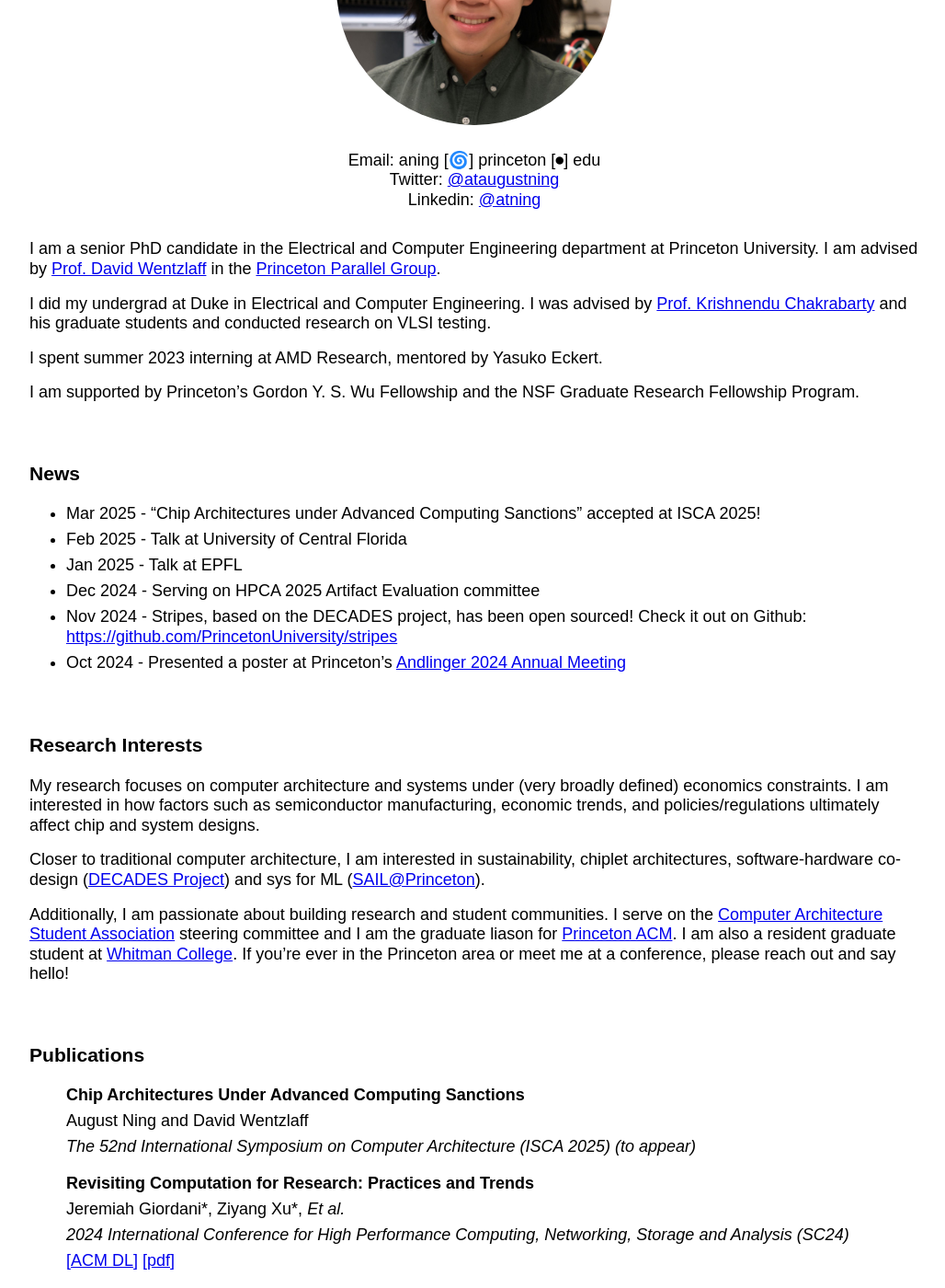
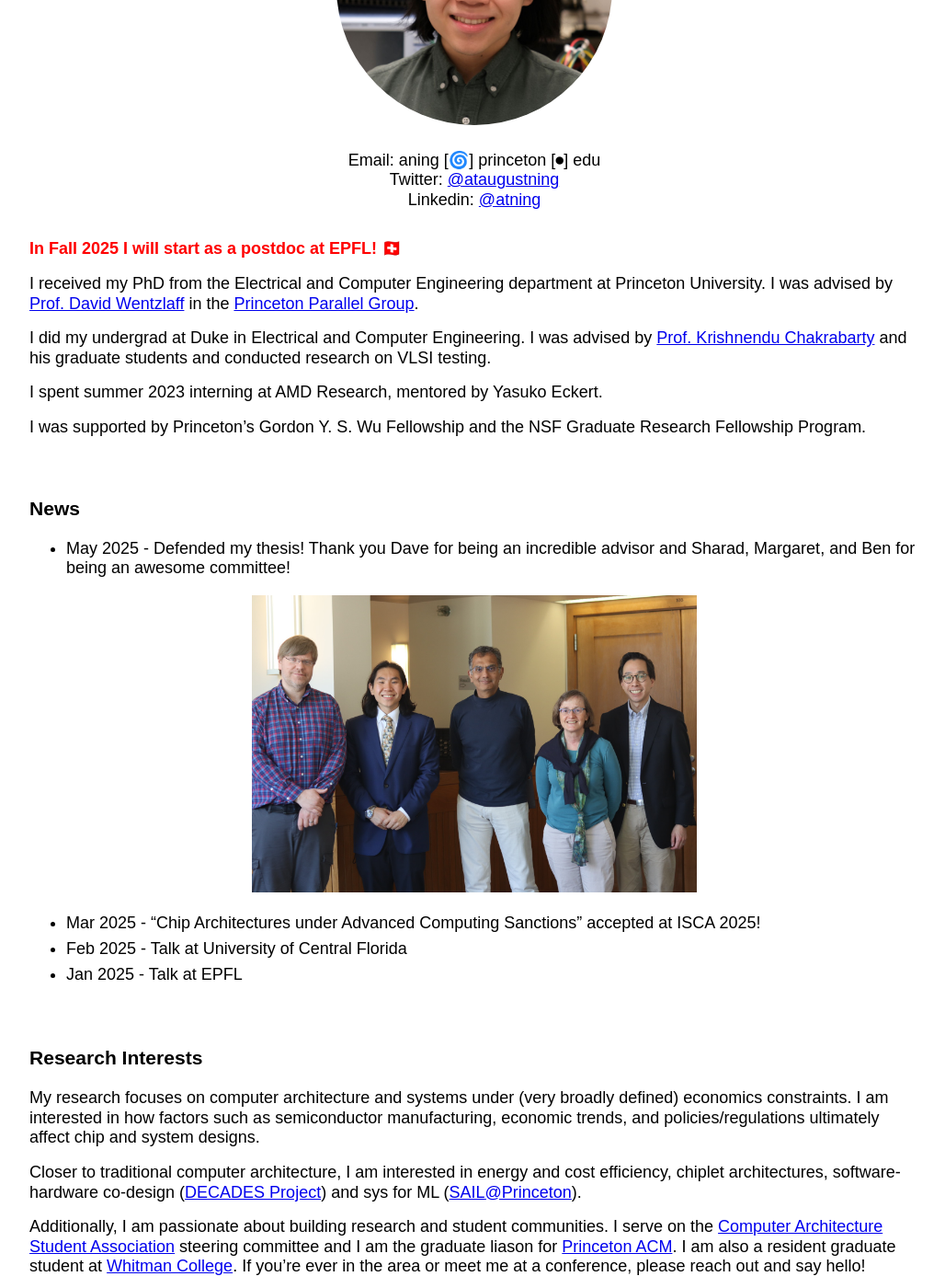
Before and after one commit to AugustNing/augustning.github.io, a Jekyll site: the page built from index.md, in a window 1280 px wide and 1400 px high, scrolled down 287 px. Shown: the whole window at 92% size, without its empty margins (124-1152 px from the left). Built offline with Jekyll 4.4.1, drawn with Linux system fonts in a browser that asks for light colours; some of the changed text lies outside the part shown.

Commit message:
updated website post graduation

```diff
--- a/index.md
+++ b/index.md
@@ -19,33 +19,38 @@ layout: home
 
 ***
 
-I am a senior PhD candidate in the Electrical and Computer Engineering department at Princeton University. I am advised by [Prof. David Wentzlaff](https://princeton.edu/~wentzlaf/) in the [Princeton Parallel Group](https://parallel.princeton.edu/).
+<span style="color:red">**In Fall 2025 I will start as a postdoc at EPFL! 🇨🇭**</span>
+
+I received my PhD from the Electrical and Computer Engineering department at Princeton University. I was advised by [Prof. David Wentzlaff](https://princeton.edu/~wentzlaf/) in the [Princeton Parallel Group](https://parallel.princeton.edu/).
 
 I did my undergrad at Duke in Electrical and Computer Engineering. I was advised by [Prof. Krishnendu Chakrabarty](https://search.asu.edu/profile/4669916) and his graduate students and conducted research on VLSI testing.
 
 I spent summer 2023 interning at AMD Research, mentored by Yasuko Eckert.
 
-I am supported by Princeton's Gordon Y. S. Wu Fellowship and the NSF Graduate Research Fellowship Program.
+I was supported by Princeton's Gordon Y. S. Wu Fellowship and the NSF Graduate Research Fellowship Program.
 
 ***
 
 ### **News**
 
+* May 2025 - Defended my thesis! Thank you Dave for being an incredible advisor and Sharad, Margaret, and Ben for being an awesome committee!
+
+<div style="text-align: center;">
+  <img src="assets/images/ning_fpo_committee.jpg" alt="Left to right: David Wentzlaff, August Ning, Sharad Malik, Margaret Martonosi, and Benjamin C. Lee at August's FPO" style="max-width:50%; height:auto;">
+</div>
+
 * Mar 2025 - "Chip Architectures under Advanced Computing Sanctions" accepted at ISCA 2025!
 * Feb 2025 - Talk at University of Central Florida
 * Jan 2025 - Talk at EPFL
-* Dec 2024 - Serving on HPCA 2025 Artifact Evaluation committee
-* Nov 2024 - Stripes, based on the DECADES project, has been open sourced! Check it out on Github: [https://github.com/PrincetonUniversity/stripes](https://github.com/PrincetonUniversity/stripes)
-* Oct 2024 - Presented a poster at Princeton's [Andlinger 2024 Annual Meeting](https://acee.princeton.edu/2024-annual-meeting/)
 
 ***
 
 ### **Research Interests**
 My research focuses on computer architecture and systems under (very broadly defined) economics constraints. I am interested in how factors such as semiconductor manufacturing, economic trends, and policies/regulations ultimately affect chip and system designs.
 
-Closer to traditional computer architecture, I am interested in sustainability, chiplet architectures, software-hardware co-design ([DECADES Project](https://decades.cs.princeton.edu/)) and sys for ML ([SAIL@Princeton](https://sysml.cs.princeton.edu/index.html)).
+Closer to traditional computer architecture, I am interested in energy and cost efficiency, chiplet architectures, software-hardware co-design ([DECADES Project](https://decades.cs.princeton.edu/)) and sys for ML ([SAIL@Princeton](https://sysml.cs.princeton.edu/index.html)).
 
-Additionally, I am passionate about building research and student communities. I serve on the [Computer Architecture Student Association](https://sigarch.org/casa/) steering committee and I am the graduate liason for [Princeton ACM](https://princetonacm.github.io/). I am also a resident graduate student at [Whitman College](https://whitmancollege.princeton.edu/). If you're ever in the Princeton area or meet me at a conference, please reach out and say hello!
+Additionally, I am passionate about building research and student communities. I serve on the [Computer Architecture Student Association](https://sigarch.org/casa/) steering committee and I am the graduate liason for [Princeton ACM](https://princetonacm.github.io/). I am also a resident graduate student at [Whitman College](https://whitmancollege.princeton.edu/). If you're ever in the area or meet me at a conference, please reach out and say hello!
 
 ***
 <!-- authors, "title in quotes,", *conference in italics*, city, state, country, month year -->
@@ -65,7 +70,15 @@ Additionally, I am passionate about building research and student communities. I
 	<li><b>Chip Architectures Under Advanced Computing Sanctions</b></li>
 	<li>August Ning and David Wentzlaff</li>
 	<li><i>The 52nd International Symposium on Computer Architecture (ISCA 2025) (to appear)</i></li>
+	<!-- <li><a href="assets/papers/sanctions-isca-2025-preprint.pdf">[preprint pdf]</a></li> -->
 </ul>
+
+<ul class='no_marker'>
+	<li><b>Computer Architecture Under Economic Constraints</b></li>
+	<li>August Ning</li>
+	<li><i>PhD Thesis, Princeton University</i></li>
+</ul>
+
 
 <ul class='no_marker'>
 	<li><b>Revisiting Computation for Research: Practices and Trends</b></li>
@@ -128,16 +141,12 @@ Additionally, I am passionate about building research and student communities. I
 ### **Workshops/Presentations**
 
 <ul class='no_marker'>
-	<li><b>Carbon Characterization of a Megawatt-scale Research Data Center</b></li>
-	<li>August Ning and David Wentzlaff</li>
-	<li><i>The Andlinger Center for Energy and the Environment’s 2024 Annual Meeting</i>, Nov 2024</li>
-</ul>
-<ul class='no_marker'>
 	<li><b>Computer Architectures for Chip Surplus</b></li>
 	<li>August Ning and David Wentzlaff</li>
 	<li><i>ACM Student Research Competition at MICRO 2022</i>, Oct 2022</li>
 	<li><a href="assets/papers/chip-surplus-src-micro-2022.pdf">[poster]</a></li>
 </ul>
+
 <ul class='no_marker'>
 	<li><b>Supply Chain Aware Chip Architecture</b></li>
 	<li>August Ning, Georgios Tziantzioulis, and David Wentzlaff</li>
```
Also changed, not shown: other parts of index.md (+1 -1 lines), assets/images/ning_fpo_committee.jpg (added), 2 other files.
